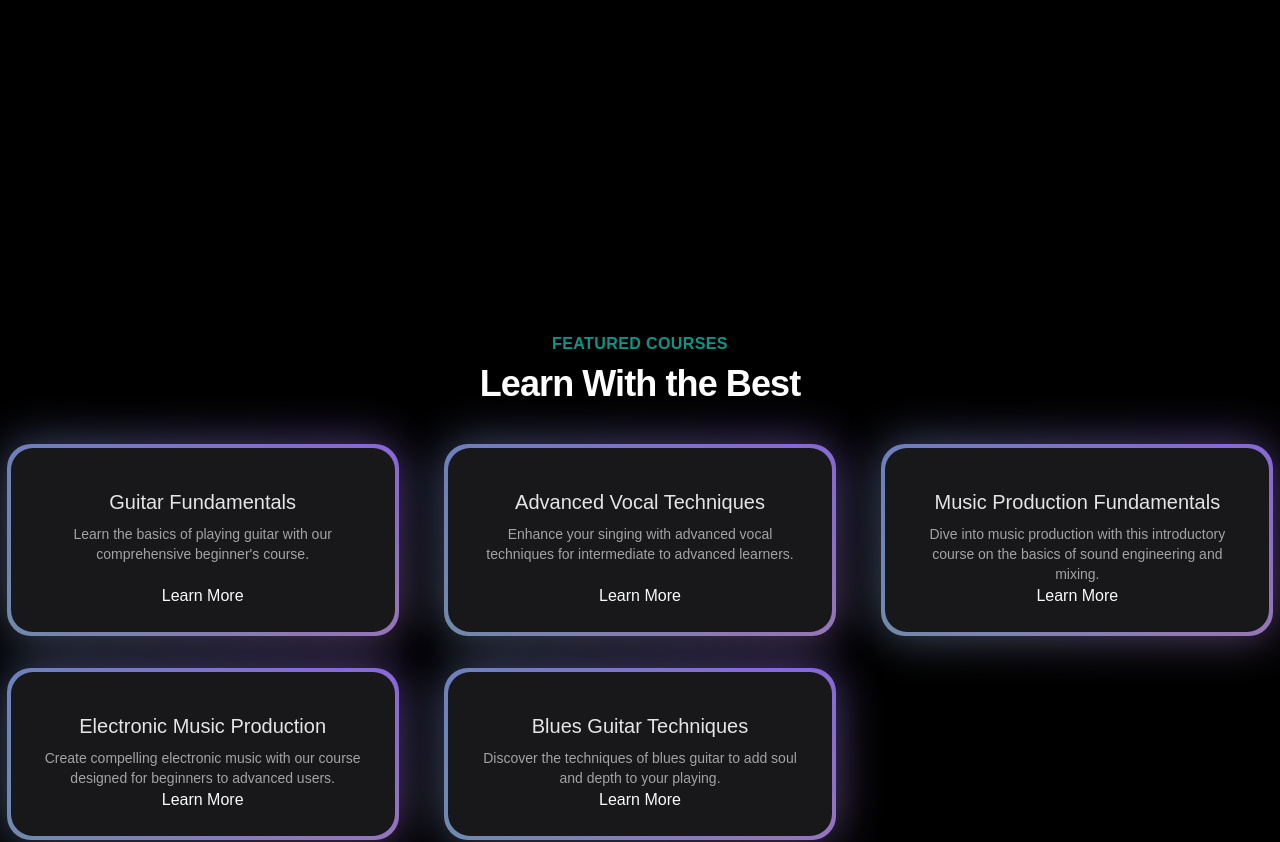
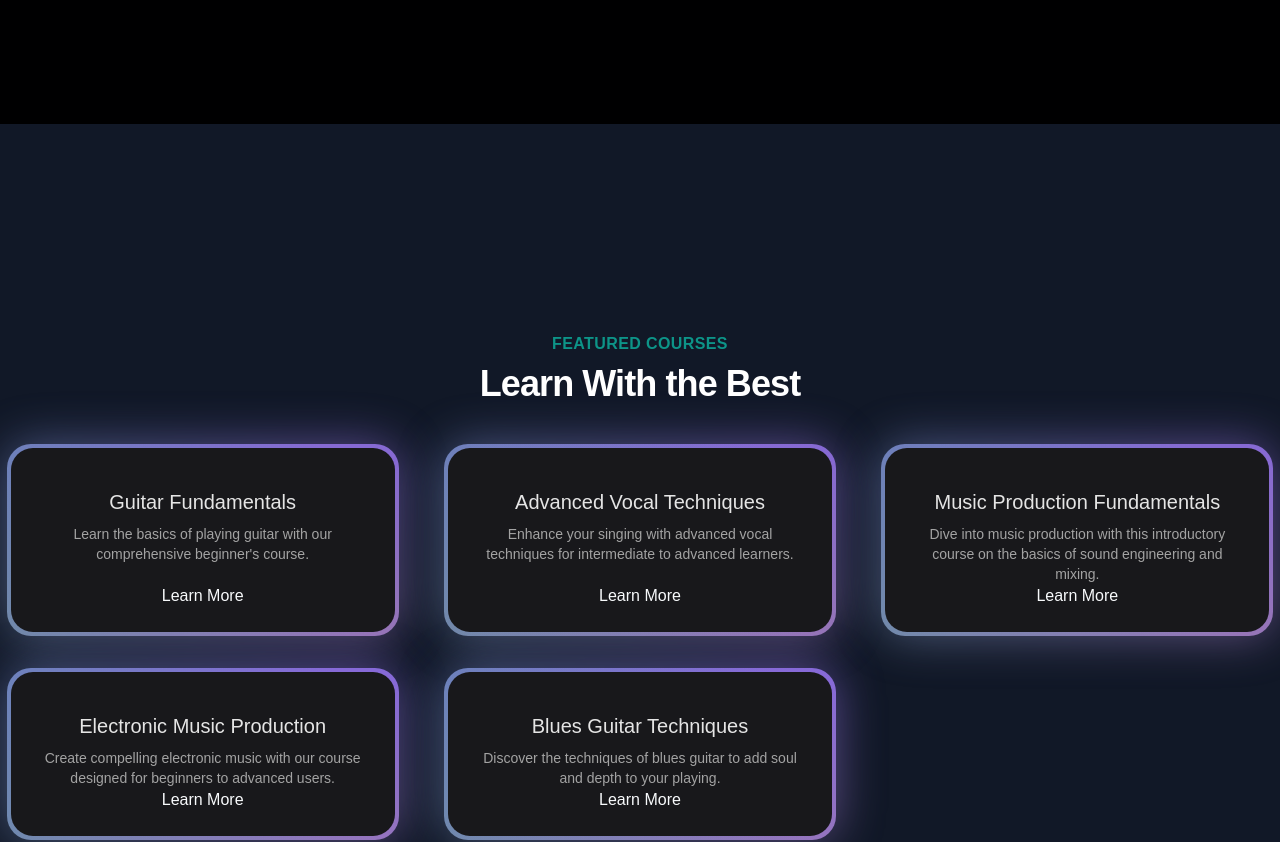
Before and after one commit to amank736836/Chai-Aur-Next, a Next.js app in the folder music-nextjs/: page / in a window 1280 px wide. Shown: the part 820-1662 px from the top of the page. Built offline with nearby package versions, Linux system fonts and the light colour scheme.

Commit message:
add background color to FeaturedCourses component for improved visibility

```diff
--- a/music-nextjs/src/components/FeaturedCourses.tsx
+++ b/music-nextjs/src/components/FeaturedCourses.tsx
@@ -18,7 +18,7 @@ export default function FeaturedCourses() {
     (course: Course) => course.isFeatured
   );
   return (
-    <div className="py-12 min-h-[60rem]">
+    <div className="py-12 min-h-[60rem] bg-gray-900">
       <div className="text-center mt-[10rem]">
         <h2 className="text-base text-teal-600 font-semibold tracking-wide uppercase">
           FEATURED COURSES
```
